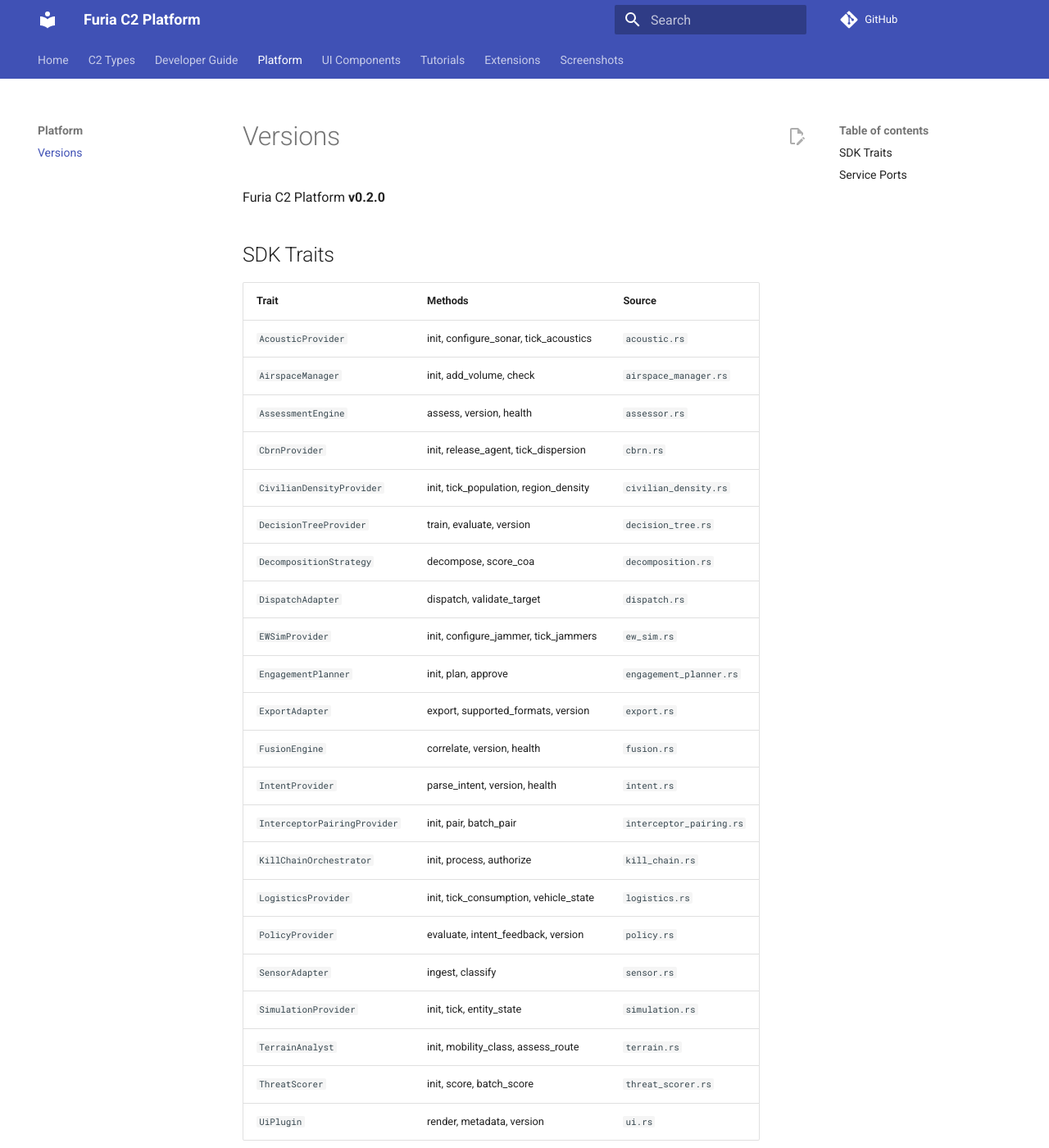
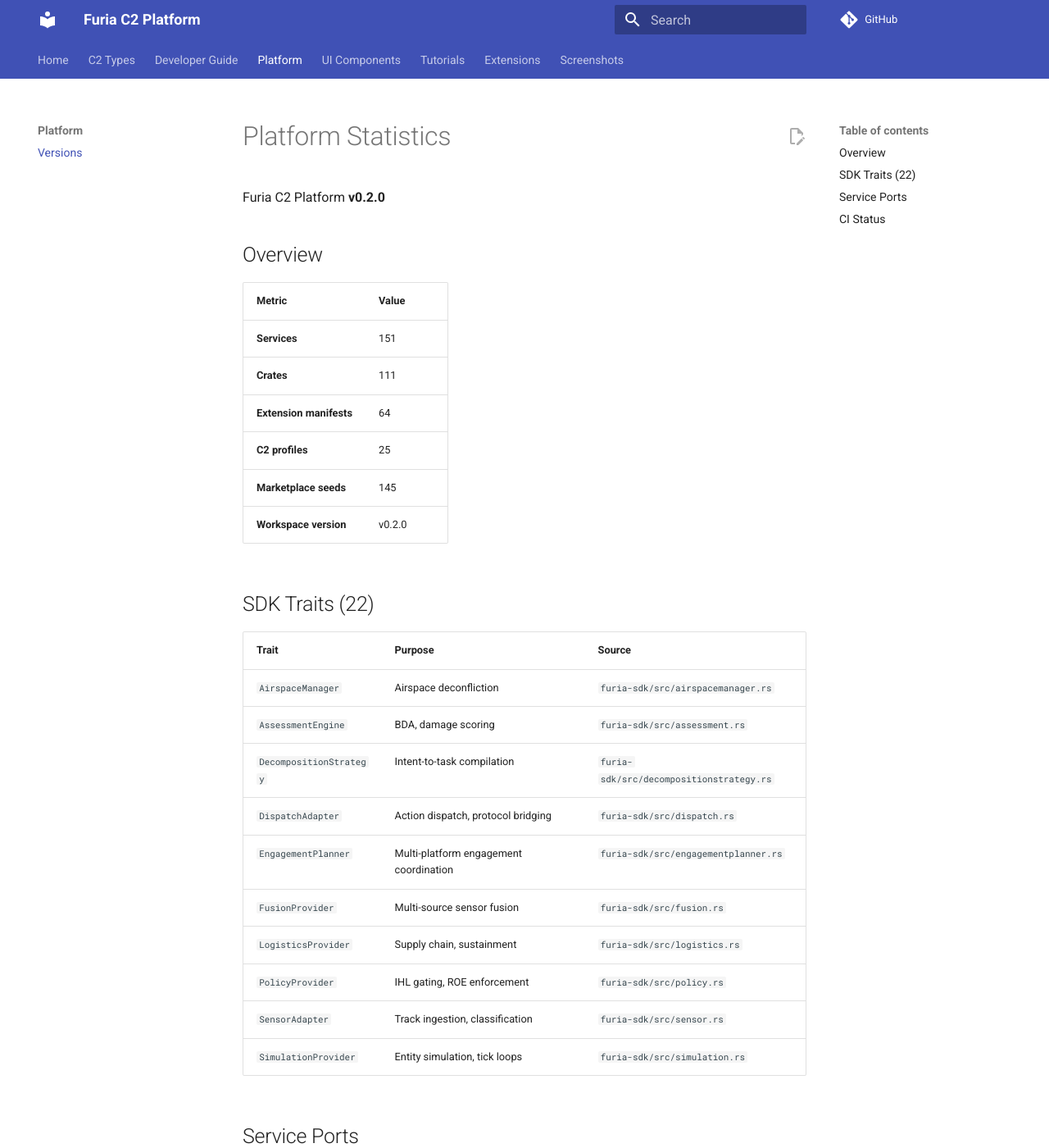
Before and after one commit to durandal-robotics/furia-docs, an MkDocs documentation site: the page built from docs/VERSIONS.md, in a window 1280 px wide and 1400 px high. Shown: the whole window at 82% size. Built offline with MkDocs 1.6.1 and Material for MkDocs 9.7.7, drawn with Linux system fonts in a browser that asks for light colours; comment, search, counter and statistics services are not loaded; some of the changed text lies outside the part shown.

Commit message:
docs: auto-generated stats, CI badges, service port map (130 services)
- VERSIONS.md: completely auto-generated with service/crate/extension counts,
  marketplace seeds, SDK trait table, CI status badges
- service-ports.md: 130 services with detected ports, categorized by type
- CI badges link to live GitHub Actions workflows
- Generation script updated for future use

```diff
--- a/docs/VERSIONS.md
+++ b/docs/VERSIONS.md
@@ -1,41 +1,64 @@
-# Versions
+# Platform Statistics
 
 Furia C2 Platform **v0.2.0**
 
-## SDK Traits
+## Overview
 
-| Trait | Methods | Source |
+| Metric | Value |
+|--------|-------|
+| **Services** | 151 |
+| **Crates** | 111 |
+| **Extension manifests** | 64 |
+| **C2 profiles** | 25 |
+| **Marketplace seeds** | 145 |
+| **Workspace version** | v0.2.0 |
+
+## SDK Traits (22)
+
+| Trait | Purpose | Source |
 |-------|---------|--------|
-| `AcousticProvider` | init, configure_sonar, tick_acoustics | `acoustic.rs` |
-| `AirspaceManager` | init, add_volume, check | `airspace_manager.rs` |
-| `AssessmentEngine` | assess, version, health | `assessor.rs` |
-| `CbrnProvider` | init, release_agent, tick_dispersion | `cbrn.rs` |
-| `CivilianDensityProvider` | init, tick_population, region_density | `civilian_density.rs` |
-| `DecisionTreeProvider` | train, evaluate, version | `decision_tree.rs` |
-| `DecompositionStrategy` | decompose, score_coa | `decomposition.rs` |
-| `DispatchAdapter` | dispatch, validate_target | `dispatch.rs` |
-| `EWSimProvider` | init, configure_jammer, tick_jammers | `ew_sim.rs` |
-| `EngagementPlanner` | init, plan, approve | `engagement_planner.rs` |
-| `ExportAdapter` | export, supported_formats, version | `export.rs` |
-| `FusionEngine` | correlate, version, health | `fusion.rs` |
-| `IntentProvider` | parse_intent, version, health | `intent.rs` |
-| `InterceptorPairingProvider` | init, pair, batch_pair | `interceptor_pairing.rs` |
-| `KillChainOrchestrator` | init, process, authorize | `kill_chain.rs` |
-| `LogisticsProvider` | init, tick_consumption, vehicle_state | `logistics.rs` |
-| `PolicyProvider` | evaluate, intent_feedback, version | `policy.rs` |
-| `SensorAdapter` | ingest, classify | `sensor.rs` |
-| `SimulationProvider` | init, tick, entity_state | `simulation.rs` |
-| `TerrainAnalyst` | init, mobility_class, assess_route | `terrain.rs` |
-| `ThreatScorer` | init, score, batch_score | `threat_scorer.rs` |
-| `UiPlugin` | render, metadata, version | `ui.rs` |
+| `AirspaceManager` | Airspace deconfliction | `furia-sdk/src/airspacemanager.rs` |
+| `AssessmentEngine` | BDA, damage scoring | `furia-sdk/src/assessment.rs` |
+| `DecompositionStrategy` | Intent-to-task compilation | `furia-sdk/src/decompositionstrategy.rs` |
+| `DispatchAdapter` | Action dispatch, protocol bridging | `furia-sdk/src/dispatch.rs` |
+| `EngagementPlanner` | Multi-platform engagement coordination | `furia-sdk/src/engagementplanner.rs` |
+| `FusionProvider` | Multi-source sensor fusion | `furia-sdk/src/fusion.rs` |
+| `LogisticsProvider` | Supply chain, sustainment | `furia-sdk/src/logistics.rs` |
+| `PolicyProvider` | IHL gating, ROE enforcement | `furia-sdk/src/policy.rs` |
+| `SensorAdapter` | Track ingestion, classification | `furia-sdk/src/sensor.rs` |
+| `SimulationProvider` | Entity simulation, tick loops | `furia-sdk/src/simulation.rs` |
 
 ## Service Ports
 
 | Service | Port |
 |---------|------|
-| `military-messaging` | 3380 |
-| `mission-orchestrator` | 3003 |
-| `sapient-adapter` | 3395 |
-| `support-infrastructure` | 3000 |
-| `voice-assistant` | 3390 |
-| ... (5 total) | ... |
+| `abort-engine` | 3156 |
+| `air-defense-counter-air` | 3232 |
+| `airspace-service` | 3152 |
+| `all-source-intel-fusion` | 3161 |
+| `auth-proxy` | 3105 |
+| `bandwidth-aware-delivery` | 3380 |
+| `battle-rhythm-service` | 3129 |
+| `bda-service` | 3102 |
+| `bff-service` | 3470 |
+| `cas-service` | 3116 |
+| `ccir-engine` | 3117 |
+| `civil-infrastructure` | 3472 |
+| `civil-services` | 3499 |
+| `coalition-partner-cps` | 3332 |
+| `cognitive-load-management` | 3341 |
+| `collection-management` | 3143 |
+| `comm-sim-feasibility-sidecar` | 3372 |
+| `command-dashboard` | 3460 |
+| `commander-decision-cycle` | 3365 |
+| `commander-interlock-hud` | 3396 |
+| ... (130 with detected ports) | ... |
+
+## CI Status
+
+| Workflow | Status |
+|----------|--------|
+| CI Lint | [![CI](https://github.com/vlordier/furia-control/actions/workflows/ci.yml/badge.svg)](https://github.com/vlordier/furia-control/actions/workflows/ci.yml) |
+| Fast Check | [![Fast Check](https://github.com/vlordier/furia-control/actions/workflows/fast-check.yml/badge.svg)](https://github.com/vlordier/furia-control/actions/workflows/fast-check.yml) |
+| Full C2 Build | [![Full C2 Build](https://github.com/vlordier/furia-control/actions/workflows/full-c2-build.yml/badge.svg)](https://github.com/vlordier/furia-control/actions/workflows/full-c2-build.yml) |
+| Docs | [![Docs](https://github.com/durandal-robotics/furia-docs/actions/workflows/deploy.yml/badge.svg)](https://github.com/durandal-robotics/furia-docs/actions/workflows/deploy.yml) |
--- a/mkdocs.yml
+++ b/mkdocs.yml
@@ -25,6 +25,7 @@ nav:
   - Developer Guide:
     - Building Your Own C2: developer-guide/building-your-own-c2.md
     - SDK Reference: SDK.md
+    - Service Port Map: developer-guide/service-ports.md
   - Platform:
     - Versions: VERSIONS.md
   - UI Components:
```
Also changed, not shown: docs/developer-guide/service-ports.md (added, +134 -0 lines).
